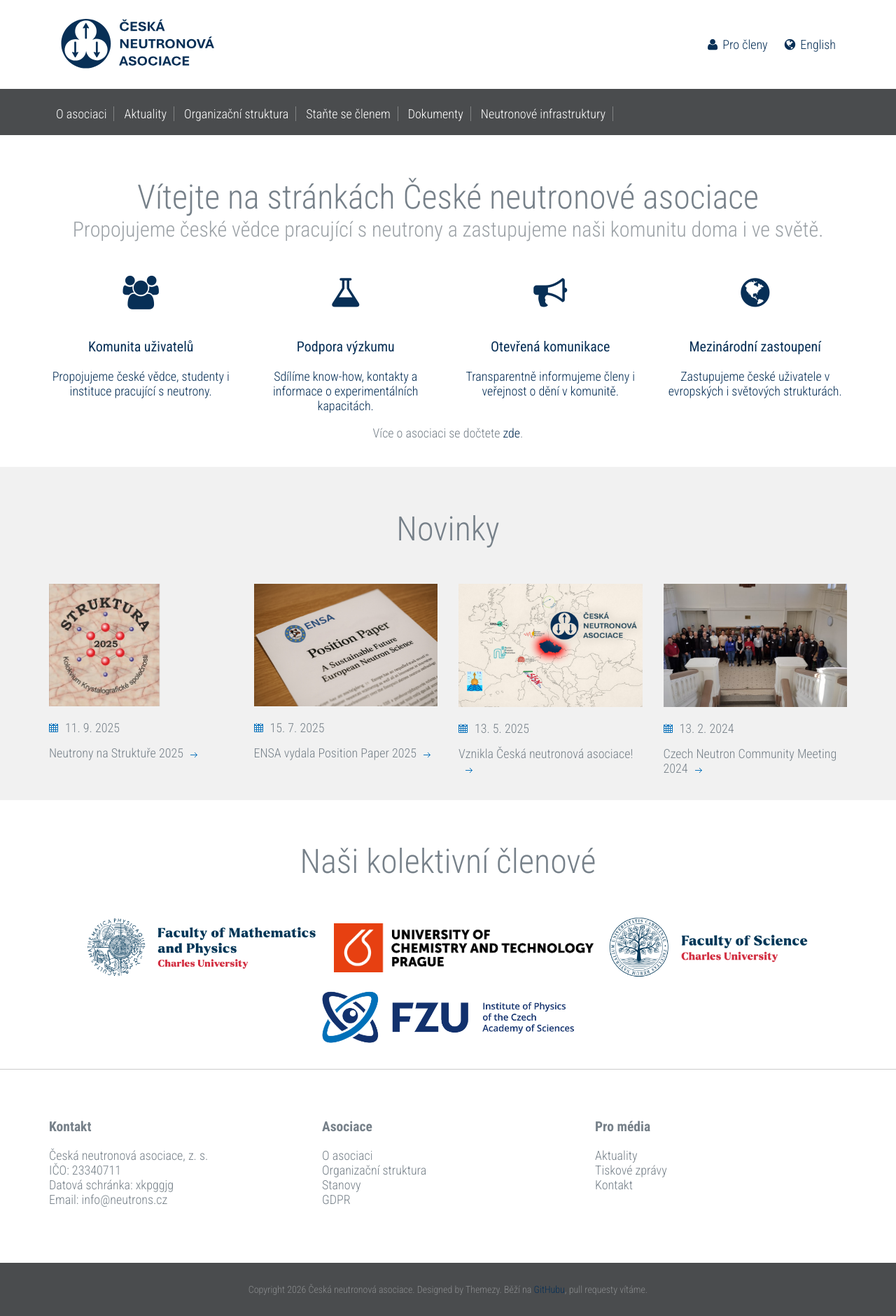
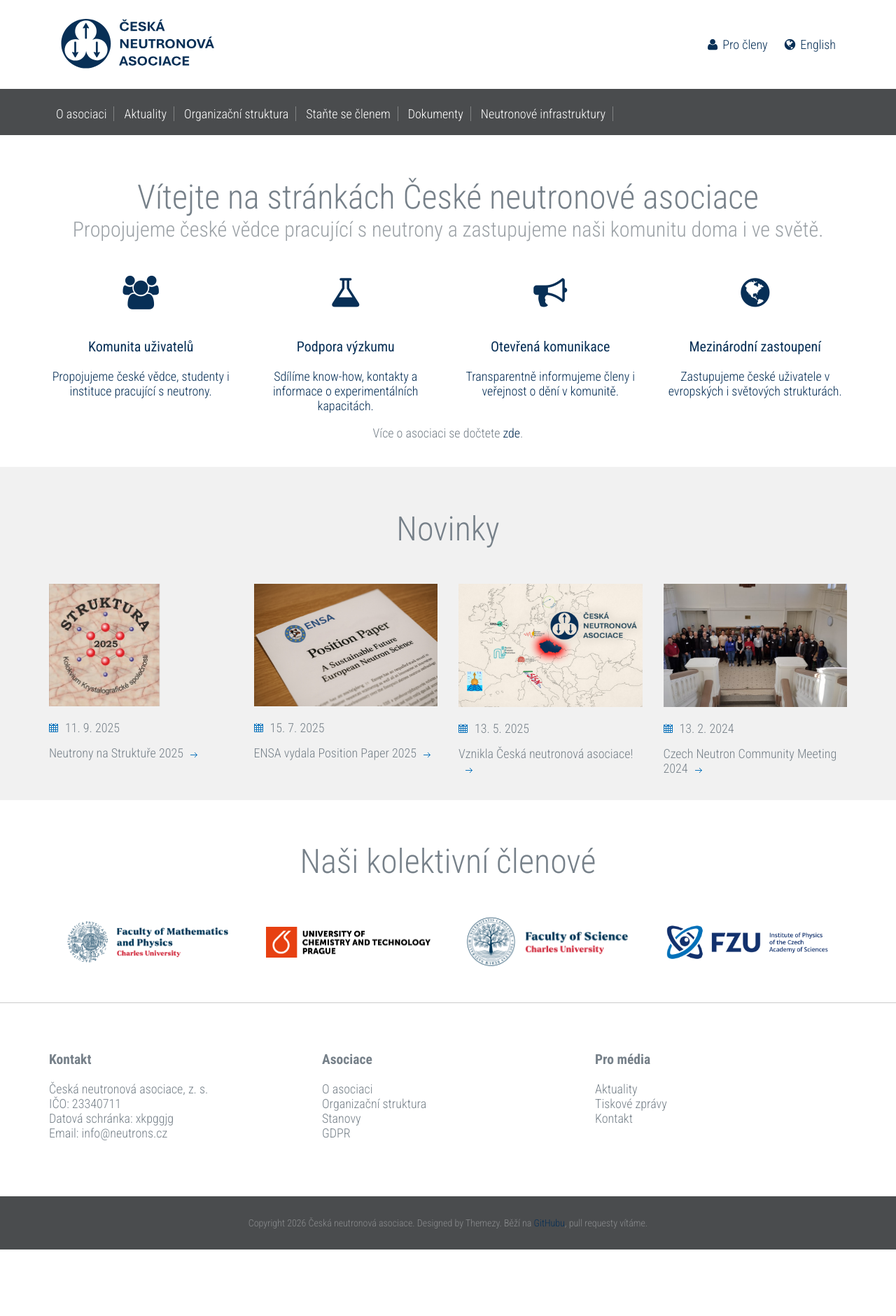
Before and after one commit to me2d09/neutrons.cz, a Jekyll site: the page built from index.md, in a window 1280 px wide. Shown: the whole page at 70% size. Built offline with Jekyll 4.4.1, drawn with Linux system fonts in a browser that asks for light colours; after the commit the page ends 1785 px from its top, so only the background shows below that.

Commit message:
Better home formating on sm screen

```diff
--- a/_includes/collective_members.html
+++ b/_includes/collective_members.html
@@ -1,10 +1,13 @@
 <div class="fullwidth-block">
   <div class="container">
     <h2 class="section-title">Naši kolektivní členové</h2>
-    <div class="partners">
+    <div class="partners members-grid">
       {%- assign visible_members = site.members | where_exp: "member", "member.visible == true or member.visible == 'true'" | sort: "order" -%}
+      {%- assign max_height = visible_members | map: "height" | sort | last -%}
       {%- for member in visible_members -%}
-        <a href="{{ member.url }}"><img src="{{ member.logo | relative_url }}" height="{{ member.height }}px" alt="{{ member.name }}"></a>
+        <div class="member-item" style="min-height: {{ max_height }}px;">
+          <a href="{{ member.url }}"><img src="{{ member.logo | relative_url }}" alt="{{ member.name }}" style="max-width: 100%; height: auto; max-height: {{ member.height }}px;"></a>
+        </div>
       {%- endfor -%}
     </div> <!-- .partners -->
   </div> <!-- .container -->
--- a/_layouts/home.html
+++ b/_layouts/home.html
@@ -36,13 +36,21 @@
     <div class="row news-list">
       {% assign past_posts = site.posts | where_exp: "post", "post.date < site.time" %}
       {% for p in past_posts limit: 6 %}
-      <div class="col-md-3">
+      <div class="col-md-3 col-sm-6 col-xs-12">
         <div class="news">
           <figure><img src="{{ p.image | relative_url }}" alt=""></figure>
           <div class="date"><img src="{{ '/images/icon-calendar.png' | relative_url }}" alt="">{{ p.date | date: "%-d. %-m. %Y"}}</div>
           <h2 class="entry-title"><a href="{{ p.url | relative_url }}">{{ p.title }}</a></h2>
         </div>
       </div>
+      {% assign index_mod_2 = forloop.index | modulo: 2 %}
+      {% if index_mod_2 == 0 %}
+        <div class="visible-sm-block" style="clear: both;"></div>
+      {% endif %}
+      {% assign index_mod_4 = forloop.index | modulo: 4 %}
+      {% if index_mod_4 == 0 %}
+        <div class="visible-md-block visible-lg-block" style="clear: both;"></div>
+      {% endif %}
       {% endfor %}
     </div> <!-- .row -->
   </div> <!-- .container -->
--- a/sass/layout/_content.scss
+++ b/sass/layout/_content.scss
@@ -239,6 +239,43 @@
 		display: inline-block;
 		vertical-align: middle;
 		margin: 0 10px 10px;
+	}
+}
+
+.partners.members-grid{
+	display: flex;
+	flex-wrap: wrap;
+	justify-content: center;
+	text-align: center;
+}
+
+.partners.members-grid .member-item{
+	width: 100%;
+	padding: 0 15px 15px;
+	display: flex;
+	align-items: center;
+	justify-content: center;
+}
+
+@media (max-width: 767px){
+	.partners.members-grid{
+		justify-content: flex-start;
+		text-align: left;
+	}
+	.partners.members-grid .member-item{
+		justify-content: flex-start;
+	}
+}
+
+@media (min-width: 768px){
+	.partners.members-grid .member-item{
+		width: 50%;
+	}
+}
+
+@media (min-width: 992px){
+	.partners.members-grid .member-item{
+		width: 25%;
 	}
 }
 
```
Also changed, not shown: sass/style.css (+37 -0 lines).
